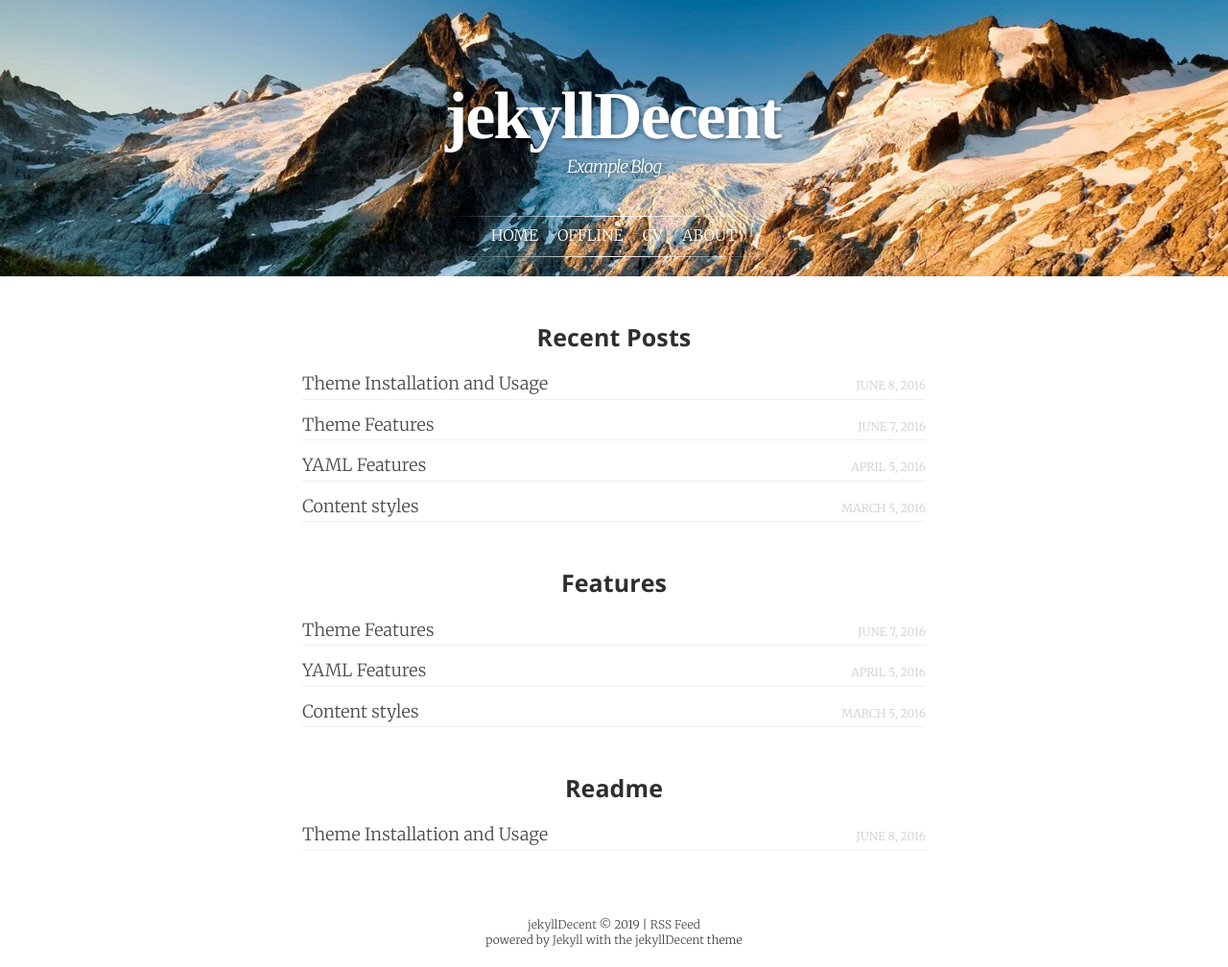
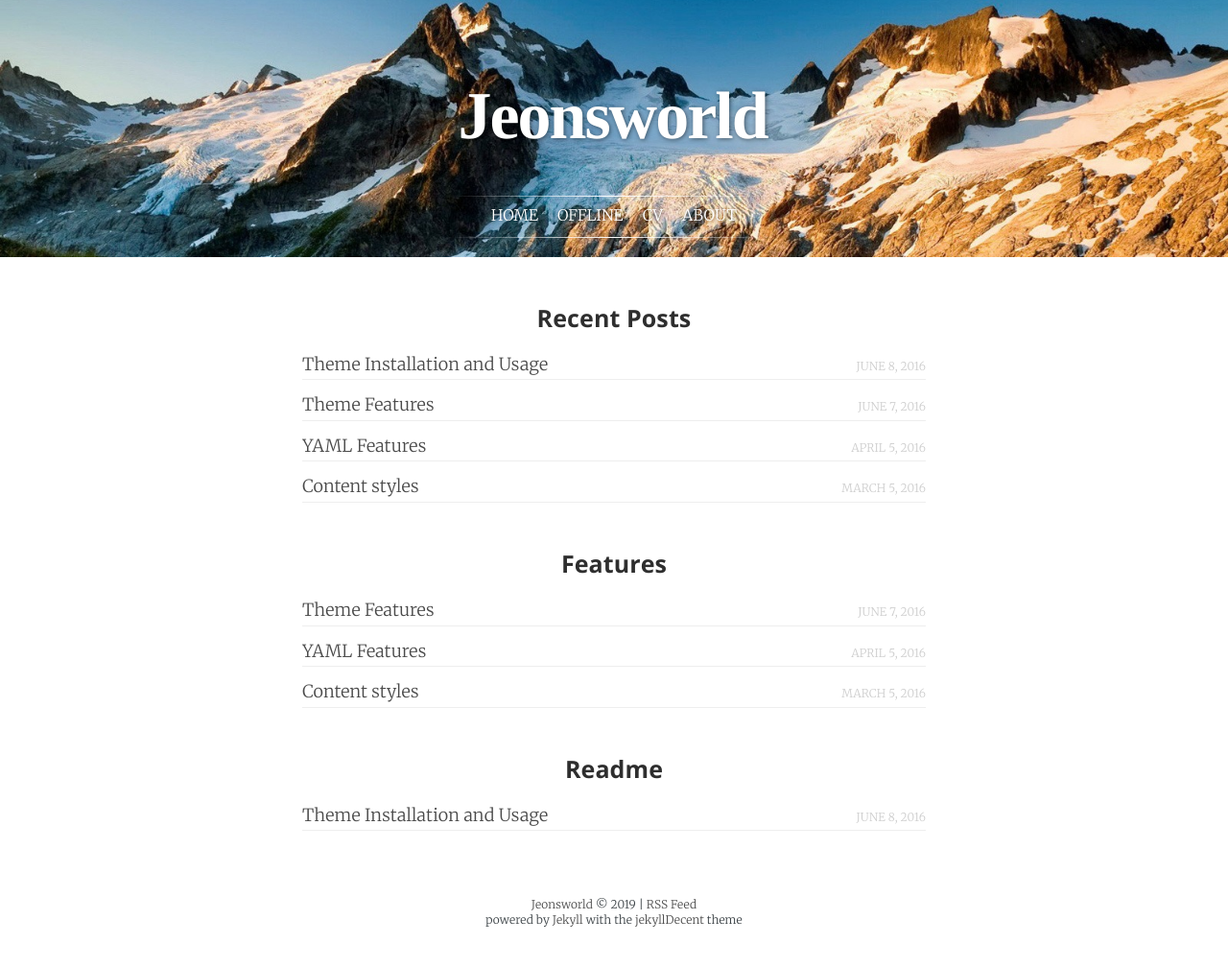
Before and after one commit to imdae11/imdae11.github.io, a Jekyll site: the page built from index.html, in a window 1280 px wide. Shown: the whole page at 96% size. Built offline with Jekyll 4.4.1, drawn with Linux system fonts in a browser that asks for light colours; some web fonts are replaced; after the commit the page ends 987 px from its top, so only the background shows below that.

Commit message:
Update _config.yml

```diff
--- a/_config.yml
+++ b/_config.yml
@@ -6,13 +6,13 @@
 # 'jekyll serve'. If you change this file, please restart the server process.
 
 # Site settings
-title:            jekyllDecent
-subtitle:         Example Blog
+title:            Jeonsworld
+subtitle:
 description:      This is the jekyllTheme example blog. It only exists to demonstrate how the theme looks and feels.
 keywords:         demo theme example github jekyll features
 language:         "en" # default language of the blog. Language codes: http://www.w3schools.com/tags/ref_language_codes.asp
 
-baseurl:          "/jekyllDecent" # the subpath of your site, e.g. /blog
+baseurl:          "/" # the subpath of your site, e.g. /blog
 url:              "" # the base hostname & protocol for your site. Have a look at robots.txt as well!
 permalink:        /blog/:categories/:title
 cover:            /assets/mountain-cover.jpg
```
